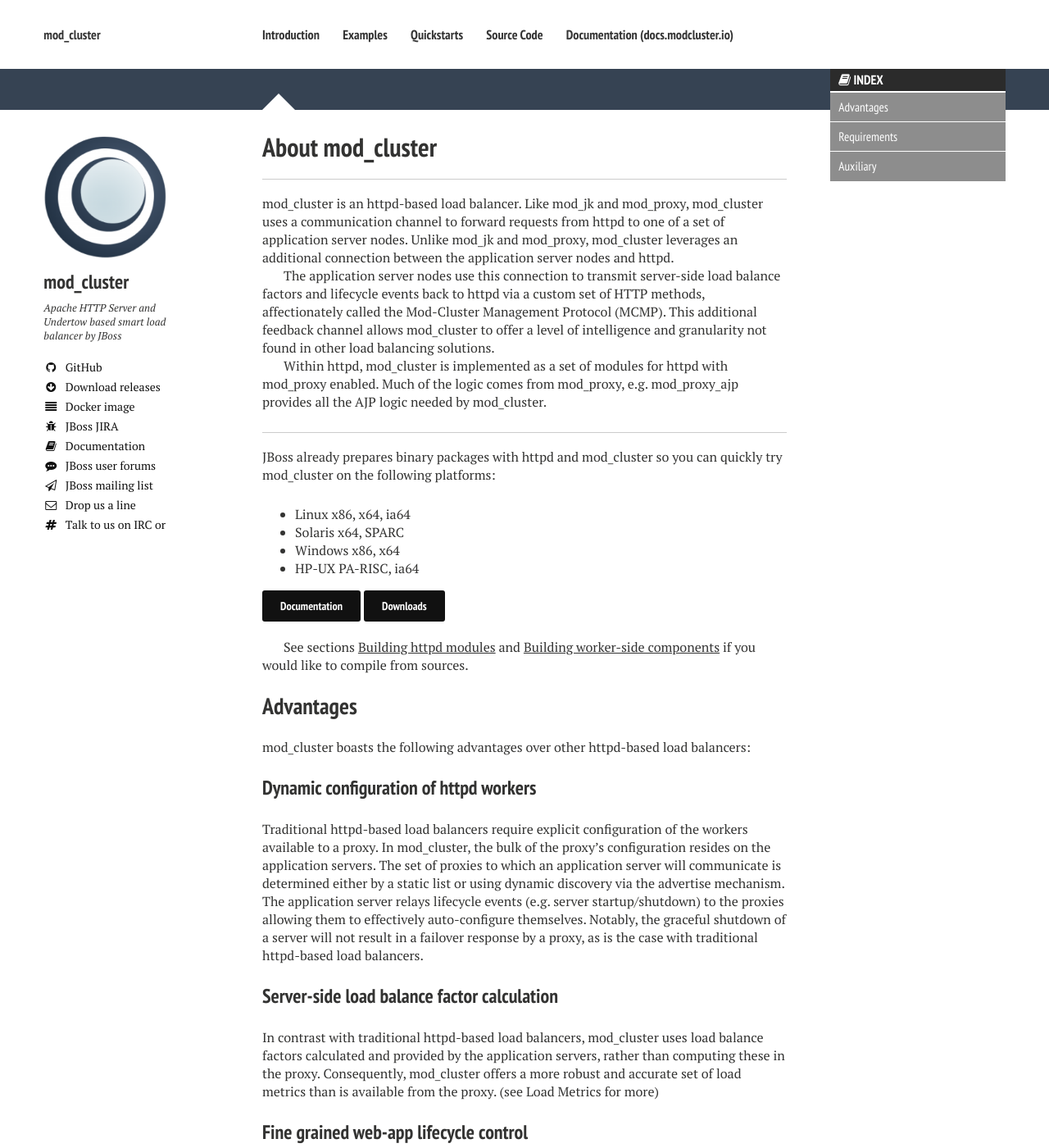
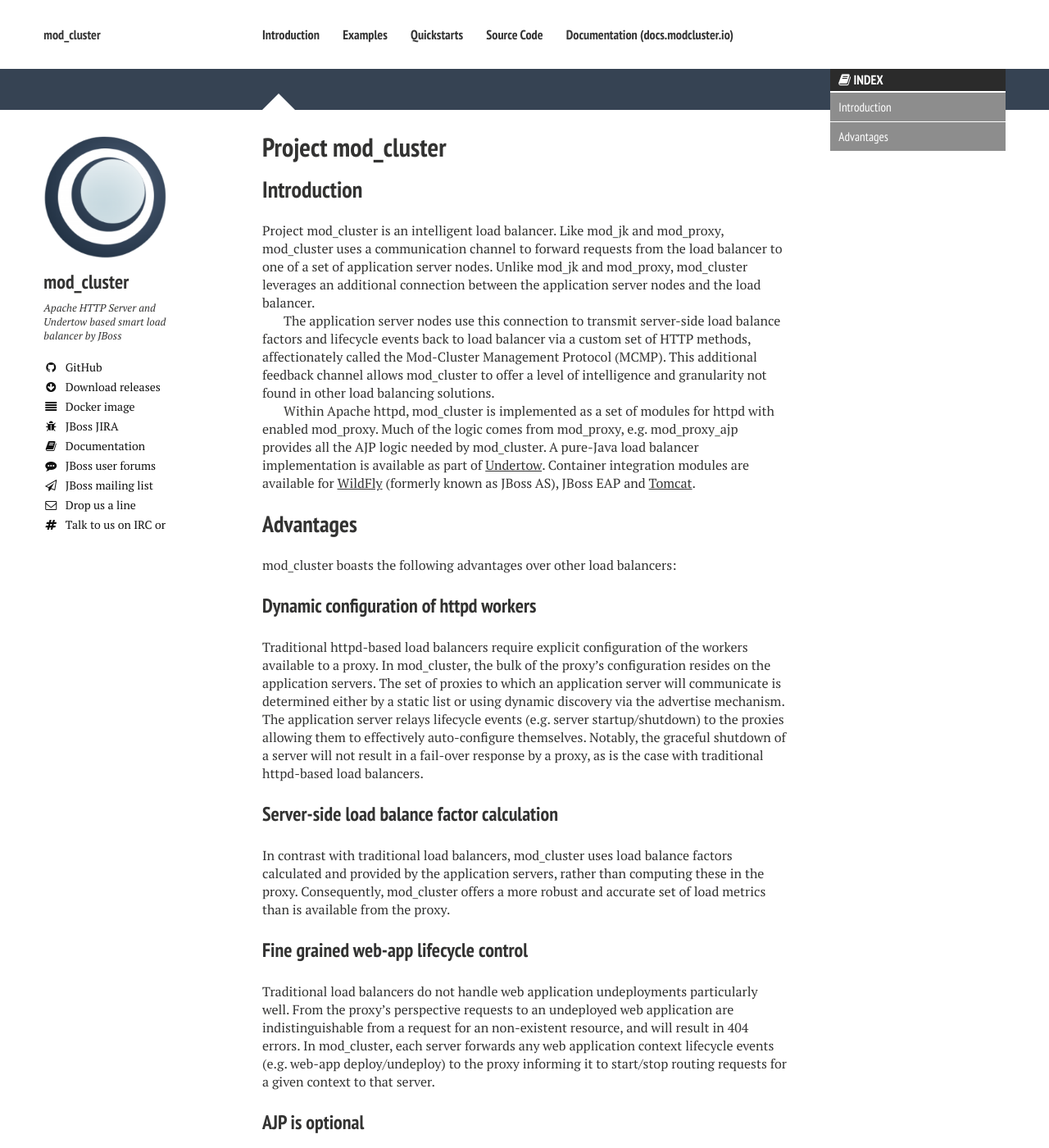
Before and after one commit to jajik/modcluster.io, a Jekyll site: the page built from index.md, in a window 1280 px wide and 1400 px high. Shown: the whole window at 82% size. Built offline with Jekyll 4.4.1, drawn with Linux system fonts in a browser that asks for light colours; nearby versions of some CDN libraries; some of the changed text lies outside the part shown.

Commit message:
Rewrite introduction section

```diff
--- a/index.md
+++ b/index.md
@@ -1,8 +1,7 @@
 ---
 layout: page
-title: About mod_cluster
+title: Project mod_cluster
 tags: [about, mod_cluster, load, balancer]
-modified: 2015-12-26T14:16:08+01:00
 comments: true
 image:
   feature: header_1900x100.jpg
@@ -10,80 +9,43 @@
 
 {% include _toc.html %}
 
----
+## Introduction
 
-mod_cluster is an httpd-based load balancer. Like mod_jk and mod_proxy, mod_cluster uses a communication channel to forward requests
-from httpd to one of a set of application server nodes. Unlike mod_jk and mod_proxy, mod_cluster leverages an additional connection
-between the application server nodes and httpd.
+Project mod_cluster is an intelligent load balancer.
+Like mod_jk and mod_proxy, mod_cluster uses a communication channel to forward requests from the load balancer to one of a set of application server nodes.
+Unlike mod_jk and mod_proxy, mod_cluster leverages an additional connection between the application server nodes and the load balancer.
 
+The application server nodes use this connection to transmit server-side load balance factors and lifecycle events
+back to load balancer via a custom set of HTTP methods, affectionately called the
+Mod-Cluster Management Protocol (MCMP).
+This additional feedback channel allows mod_cluster to offer a level of intelligence and granularity not found in other load balancing solutions.
 
-The application server nodes use this connection to transmit server-side load balance
-factors and lifecycle events back to httpd via a custom set of HTTP methods, affectionately called the
-Mod-Cluster Management Protocol (MCMP). This additional feedback channel allows mod_cluster to offer a level of
-intelligence and granularity not found in other load balancing solutions.
-
-
-Within httpd, mod_cluster is implemented as a set of modules for httpd with mod_proxy enabled. Much of the logic
-comes from mod_proxy, e.g. mod_proxy_ajp provides all the AJP logic needed by mod_cluster.
-
----
-
-JBoss already prepares binary packages with httpd and mod_cluster so you can quickly try mod_cluster on the following platforms:
-
-* Linux x86, x64, ia64
-* Solaris x64, SPARC
-* Windows x86, x64
-* HP-UX PA-RISC, ia64
-
-
-<a markdown="0" href="{{ site.url }}/documentation" class="btn">Documentation</a> <a markdown="0" href="{{ site.owner.downloads }}" class="btn">Downloads</a>
-
-See sections [Building httpd modules](/documentation/#building-httpd-modules) and [Building worker-side components](/documentation/#building-worker-side-components) if you would like to compile from sources.
-
+Within Apache httpd, mod_cluster is implemented as a set of modules for httpd with enabled mod_proxy.
+Much of the logic comes from mod_proxy, e.g. mod_proxy_ajp provides all the AJP logic needed by mod_cluster.
+A pure-Java load balancer implementation is available as part of [Undertow](http://undertow.io/).
+Container integration modules are available for [WildFly](http://wildfly.org/) (formerly known as JBoss AS), JBoss EAP and [Tomcat](http://tomcat.apache.org/).
 
 ## Advantages
-mod_cluster boasts the following advantages over other httpd-based load balancers:
+mod_cluster boasts the following advantages over other load balancers:
 
 ### Dynamic configuration of httpd workers
-Traditional httpd-based load balancers require explicit configuration of the workers available to a proxy. In mod_cluster, the bulk of the proxy's configuration resides on the application servers. The set of proxies to which an application server will communicate is determined either by a static list or using dynamic discovery via the advertise mechanism. The application server relays lifecycle events (e.g. server startup/shutdown) to the proxies allowing them to effectively auto-configure themselves. Notably, the graceful shutdown of a server will not result in a failover response by a proxy, as is the case with traditional httpd-based load balancers.
+Traditional httpd-based load balancers require explicit configuration of the workers available to a proxy.
+In mod_cluster, the bulk of the proxy's configuration resides on the application servers.
+The set of proxies to which an application server will communicate is determined either by a static list or using dynamic discovery via the advertise mechanism.
+The application server relays lifecycle events (e.g. server startup/shutdown) to the proxies allowing them to effectively auto-configure themselves.
+Notably, the graceful shutdown of a server will not result in a fail-over response by a proxy, as is the case with traditional httpd-based load balancers.
 
 ### Server-side load balance factor calculation
-In contrast with traditional httpd-based load balancers, mod_cluster uses load balance factors calculated and provided by the application servers, rather than computing these in the proxy. Consequently, mod_cluster offers a more robust and accurate set of load metrics than is available from the proxy. (see Load Metrics for more)
+In contrast with traditional load balancers, mod_cluster uses load balance factors calculated and provided by the application servers, rather than computing these in the proxy.
+Consequently, mod_cluster offers a more robust and accurate set of load metrics than is available from the proxy.
 
 ### Fine grained web-app lifecycle control
-Traditional httpd-based load balancers do not handle web application undeployments particularly well. From the proxy's perspective requests to an undeployed web application are indistinguishable from a request for an non-existent resource, and will result in 404 errors. In mod_cluster, each server forwards any web application context lifecycle events (e.g. web-app deploy/undeploy) to the proxy informing it to start/stop routing requests for a given context to that server.
+Traditional load balancers do not handle web application undeployments particularly well.
+From the proxy's perspective requests to an undeployed web application are indistinguishable from a request for an non-existent resource,
+and will result in 404 errors.
+In mod_cluster, each server forwards any web application context lifecycle events (e.g. web-app deploy/undeploy) to the proxy
+informing it to start/stop routing requests for a given context to that server.
 
 ### AJP is optional
-Unlike mod_jk, mod_cluster does not require AJP. httpd connections to application server nodes can use HTTP, HTTPS, or AJP.
-The original concepts are described in a [wiki](http://www.jboss.org/community/docs/DOC-11431).
-
-## Requirements
-
-### Balancer side
-* Apache HTTP Server 2.2.15+ (legacy 2.2.8+)
-
-### Worker side
-mod_cluster java module is provided for all the undermentioned containers:
-
-* Tomcat 6 and newer
-* JBoss AS 7
-* WildFly 8 and newer
-
-## Auxiliary
-
-### Strong cryptography
-mod_cluster contains mod_ssl, therefore the warning (copied from OpenSSL [web page](https://www.openssl.org/)).
-
-
-**Warning:** Please remember that export/import and/or use of strong cryptography software, providing cryptography hooks, or even just communicating technical details about cryptography software is illegal in some parts of the world. So when you import this package to your country, re-distribute it from there or even just email technical suggestions or even source patches to the authors or other people you are strongly advised to pay close attention to any laws or regulations which apply to you. The authors of openssl are not liable for any violations you make here. So be careful, it is your responsibility.
-{: .notice}
-
-### Contributors
-<table>
-<tr><td><img src="https://github.com/jfclere.png?size=50" class="bio-photo-small" alt="jfclere bio photo"></td><td><a href="https://github.com/jfclere">Jean-Frederic Clere</a></td></tr>
-<tr><td><img src="https://github.com/rhusar.png?size=50" class="bio-photo-small" alt="rhusar bio photo"></td><td><a href="https://github.com/rhusar">Radoslav Husar</a></td></tr>
-<tr><td><img src="https://github.com/Karm.png?size=50" class="bio-photo-small" alt="Karm bio photo"></td><td><a href="https://github.com/Karm">Michal Karm Babacek</a></td></tr>
-<tr><td><img src="https://github.com/pferraro.png?size=50" class="bio-photo-small" alt="pferraro bio photo"></td><td><a href="https://github.com/pferraro">Paul Ferraro</a></td></tr>
-<tr><td><img src="https://github.com/aogburn.png?size=50" class="bio-photo-small" alt="aogburn bio photo"></td><td><a href="https://github.com/aogburn">aogburn</a></td></tr>
-<tr><td><img src="https://github.com/winfinit.png?size=50" class="bio-photo-small" alt="winfinit bio photo"></td><td><a href="https://github.com/winfinit">Roman Jurkov</a></td></tr>
-</table>
+Unlike mod_jk, mod_cluster does not require AJP.
+Connections to application server nodes can use HTTP, HTTPS, or AJP.
```
Also changed, not shown: dumping-ground.txt (added, +29 -0 lines).
